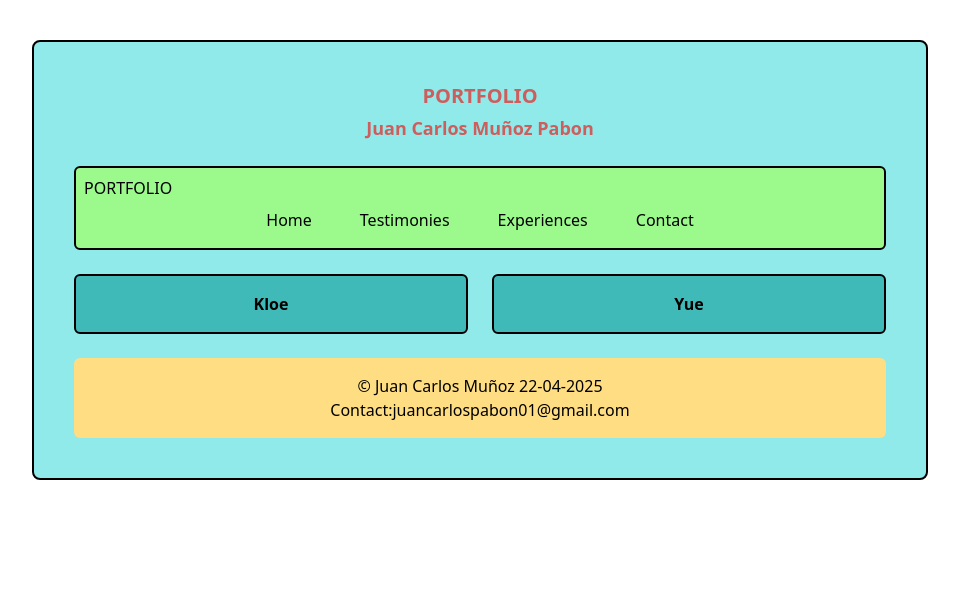
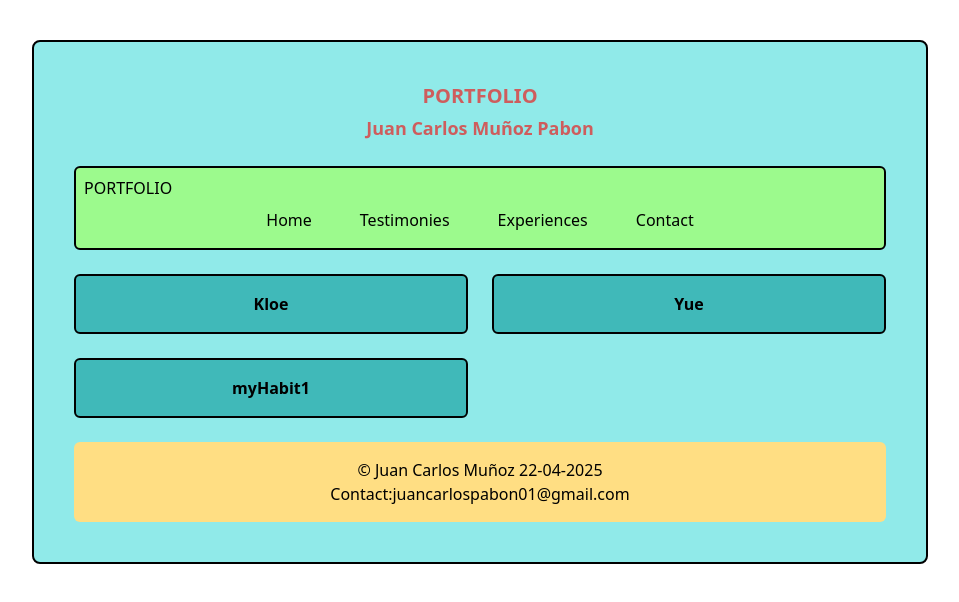
Before and after one commit to juankm08-a11y/portfolio, a Next.js app: page /about in a window 1280 px wide. Shown: the top 602 px of the page, without its empty margins (160-1119 px from the left). Built offline with nearby package versions, Linux system fonts and the light colour scheme.

Commit message:
twenty-nine commit

```diff
--- a/src/app/about/page.tsx
+++ b/src/app/about/page.tsx
@@ -39,7 +39,19 @@ export default function AboutPage() {
     },
   ];
 
+  const myhabits: MyHabits[] = [
+    {
+      title: "myHabit1",
+      description: "description my habit1",
+      imageUrl: "/images/habits/habit1.png",
+    },
+  ];
+
   const tooglePets = (index: number) => {
+    setOpenIndex(openIndex === index ? null : index);
+  };
+
+  const toogleHabits = (index: number) => {
     setOpenIndex(openIndex === index ? null : index);
   };
   return (
@@ -121,6 +133,27 @@ export default function AboutPage() {
               )}
             </div>
           ))}
+          {myhabits.map((myhab, idx) => (
+            <div
+              key={idx}
+              className="bg-[#40B9B9] rounded-md p-4 border-2 text-center transition-transform duration-300 hover:scale-105"
+              onClick={() => tooglePets(idx)}
+            >
+              <p className="font-semibold">{myhab.title}</p>
+              {openIndex === idx && (
+                <div className="mt-2 bg-white rounded-md p-4 shadow-md">
+                  <Image
+                    src={myhab.imageUrl}
+                    alt={myhab.title}
+                    width={600}
+                    height={600}
+                    className="w-full h-auto rounded"
+                  />
+                  <p className="mt-2 text-sm">{myhab.description}</p>
+                </div>
+              )}
+            </div>
+          ))}
         </section>
         <footer className="bg-[#FFDE83] rounded-md p-4 text-center">
           © Juan Carlos Muñoz 22-04-2025 <br />
```
Also changed, not shown: 1 other file (tests, documents, lock files or other folders).
